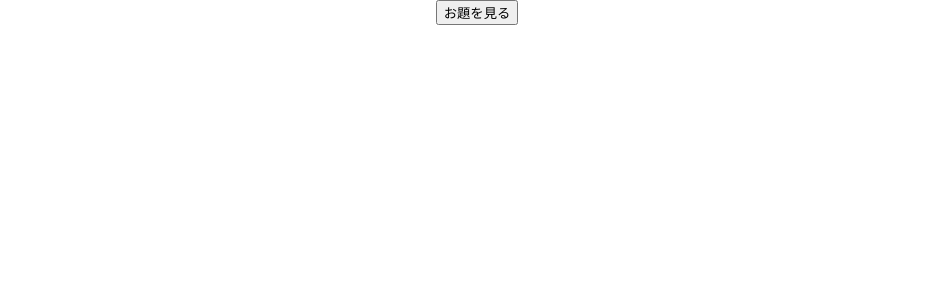
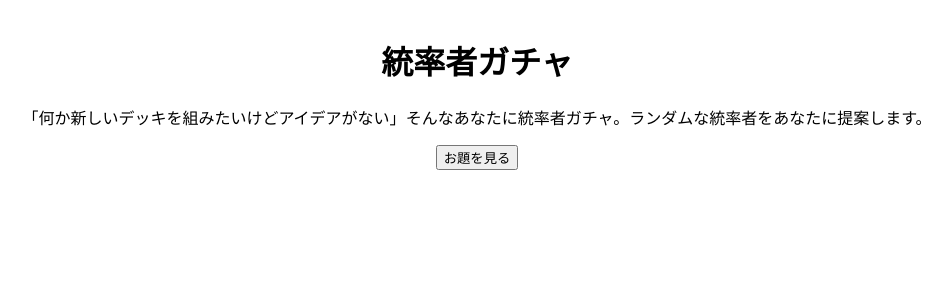
Before and after one commit to kysnrm/edh-theme-maker, a React (Create React App) app: page / in a window 1280 px wide. Shown: the top 300 px of the page, without its empty margins (163-1115 px from the left). Built offline with nearby package versions, Linux system fonts and the light colour scheme.

Commit message:
ざっくりとレイアウトを作成

```diff
--- a/src/App.css
+++ b/src/App.css
@@ -1,38 +1,28 @@
 .App {
   text-align: center;
+  padding: 16px;
 }
 
-.App-logo {
-  height: 40vmin;
-  pointer-events: none;
+.description {
+  margin-bottom: 16px;
 }
 
-@media (prefers-reduced-motion: no-preference) {
-  .App-logo {
-    animation: App-logo-spin infinite 20s linear;
-  }
+.description span {
+  display: inline-block;
 }
 
-.App-header {
-  background-color: #282c34;
-  min-height: 100vh;
+.result-img {
+  margin-top: 16px;
   display: flex;
-  flex-direction: column;
-  align-items: center;
+  max-width: 100%;
   justify-content: center;
-  font-size: calc(10px + 2vmin);
-  color: white;
 }
 
-.App-link {
-  color: #61dafb;
+.result-img-child + .result-img-child {
+  margin-left: 8px;
 }
 
-@keyframes App-logo-spin {
-  from {
-    transform: rotate(0deg);
-  }
-  to {
-    transform: rotate(360deg);
-  }
+.result-img-child img {
+  width: 100%;
+  border-radius: 4.75% / 3.5%;
 }
--- a/src/App.tsx
+++ b/src/App.tsx
@@ -104,21 +104,29 @@ const App = () => {
   };
   return (
     <div className="App">
-      <button onClick={() => fetchCommander()}>お題を見る</button>
-      <div style={{ display: "flex" }}>
+      <header>
+        <h1>統率者ガチャ</h1>
+        <section className="description">
+          <span>「何か新しいデッキを組みたいけどアイデアがない」</span>
+          <span>
+            <span>そんなあなたに統率者ガチャ。</span>
+            <span>ランダムな統率者をあなたに提案します。</span>
+          </span>
+        </section>
+        <button onClick={() => fetchCommander()}>お題を見る</button>
+      </header>
+      <section className="result-img">
         {commander && (
-          <div>
-            <div>{commander.name}</div>
+          <div className="result-img-child">
             <img src={commander.img} alt="" />
           </div>
         )}
         {partner && (
-          <div>
-            <div>{partner.name}</div>
+          <div className="result-img-child">
             <img src={partner.img} alt="" />
           </div>
         )}
-      </div>
+      </section>
     </div>
   );
 };
```
